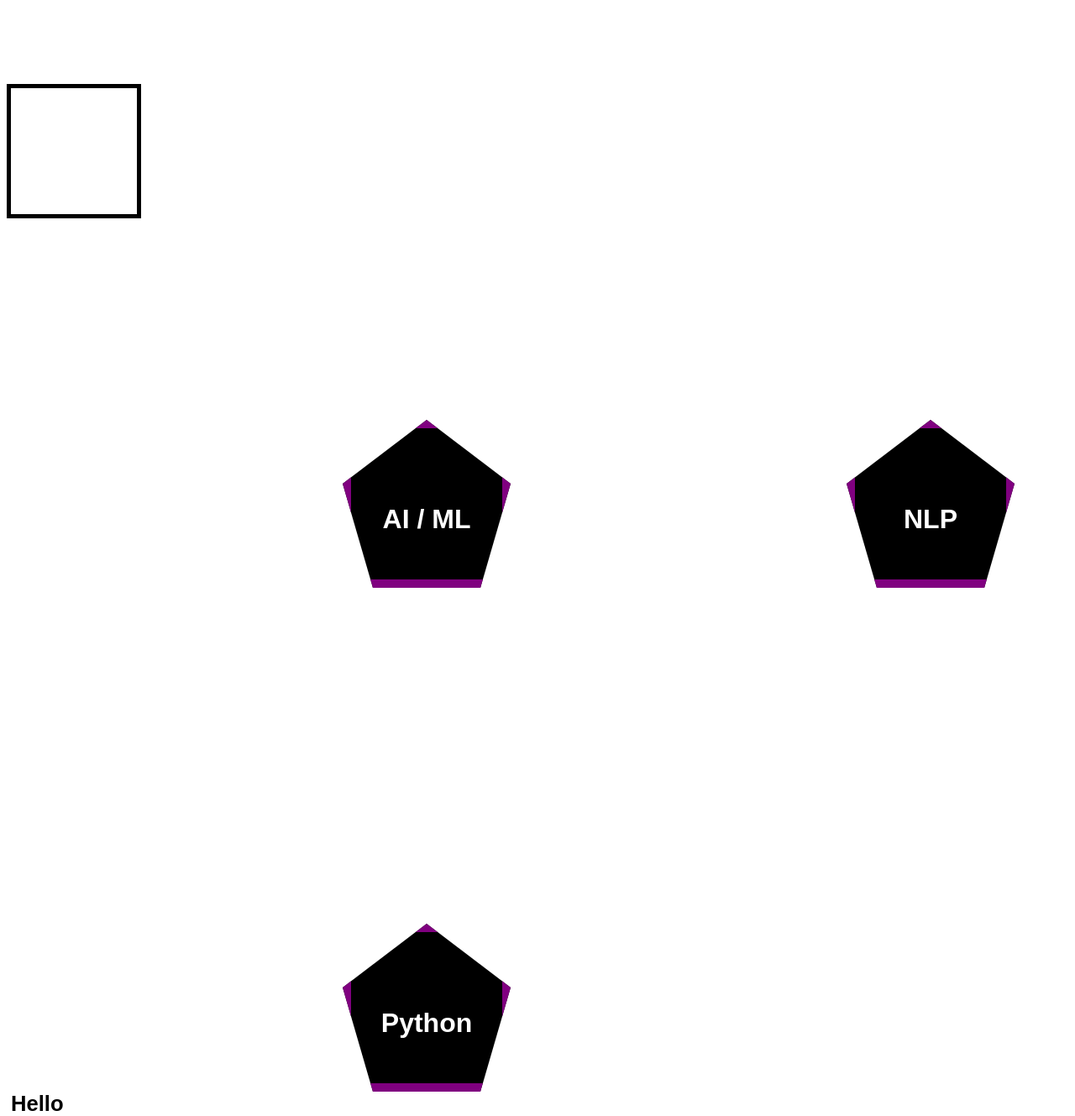
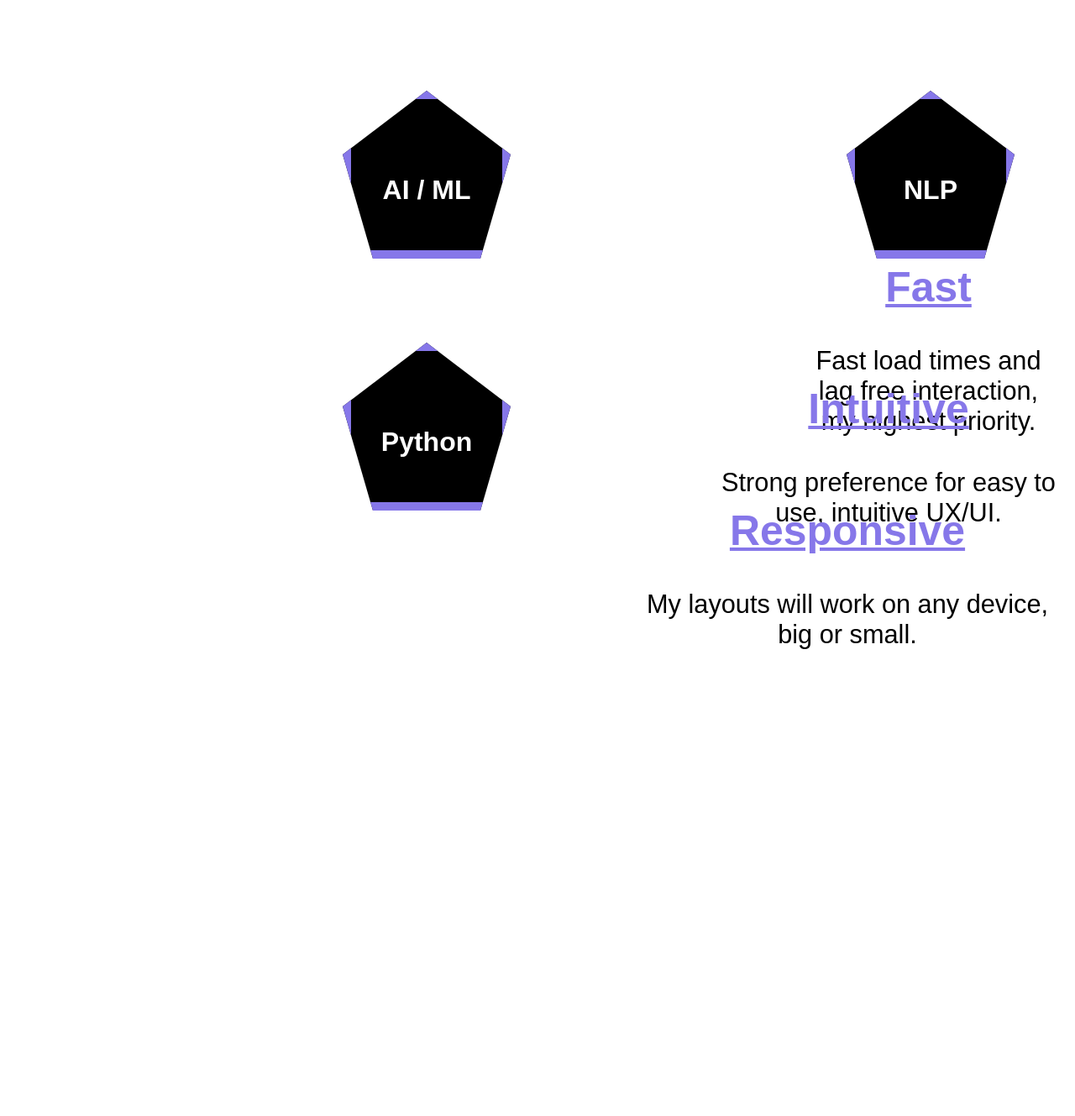
Before and after one commit to bartpito/TwinsWebsite, a Flask app: page /About/bart in a window 1280 px wide. Shown: the whole page at 84% size. After the commit the page ends 773 px from the top, so only its background shows below. Run offline with Flask 2, Linux system fonts and the light colour scheme.

Commit message:
add shapes and TEST text to about page

```diff
--- a/static/about.css
+++ b/static/about.css
@@ -11,8 +11,10 @@ h1 {
 }
 
 h2 {
-  color: black;
-  font-size: 1.6em;
+  color: hsla(248, 72%, 69%, 1);
+  font-size: 2.6em;
+  text-align: center;
+  margin-top: -40px;
 }
 
 p {
@@ -22,25 +24,21 @@ p {
 
 .circle {
   float: left;
-  margin-top: 400px;
+  margin-top: 100px;
   margin-left: 400px;
   height: 180px;
   width: 180px;
   clip-path: polygon(50% 0%, 100% 38%, 82% 100%, 18% 100%, 0% 38%);
   background-color: black;
-  border: 10px solid purple;
+  border: 10px solid hsla(248, 72%, 69%, 1);
 }
 
-
-
-.desc {
-  margin-top: 100px;
-  border: 5px solid black;
-  height: 150px;
-  width: 150px;
+.main {
+  margin-top: 45px;
+  margin-left: 250px;
+  font-size: 1.2em;
+  width: 400px;
+  height: 100px;
+  float: left;
+  text-align: center;
 }
-
-
-.main {
-  border: 5px solid black;
-}
--- a/templates/bart.html
+++ b/templates/bart.html
@@ -5,13 +5,29 @@
     <link rel="stylesheet" type="text/css" href="{{ url_for('static', filename='about.css') }}">
   </head>
   <body>
-    <div >
+    <div>
       <div class='circle'><h1>AI / ML</h1></div>
       <div class='circle'><h1>NLP</h1></div>
       <div class='circle'><h1>Python</h1></div>
+
     </div>
-    <div class='desc'>
-      <h2>Hello</h2>
+    <div>
+      <div class='main'>
+        <h2 style='margin-left:95px;'><u>Fast</u></h2>
+        <p style='margin-left: 95px;'>Fast load times and lag free interaction,
+        my highest priority.</p>
+      </div>
+
+      <div class='main'>
+        <h2><u>Intuitive</u></h2>
+        <p>Strong preference for easy to use, intuitive UX/UI.</p>
+      </div>
+
+      <div class='main'>
+        <h2 style='margin-left:-98px;'><u>Responsive</u></h2>
+        <p style='margin-left:-98px;'>My layouts will work on any device, big or small.</p>
+      </div>
     </div>
+
   </body>
 </html>
```
